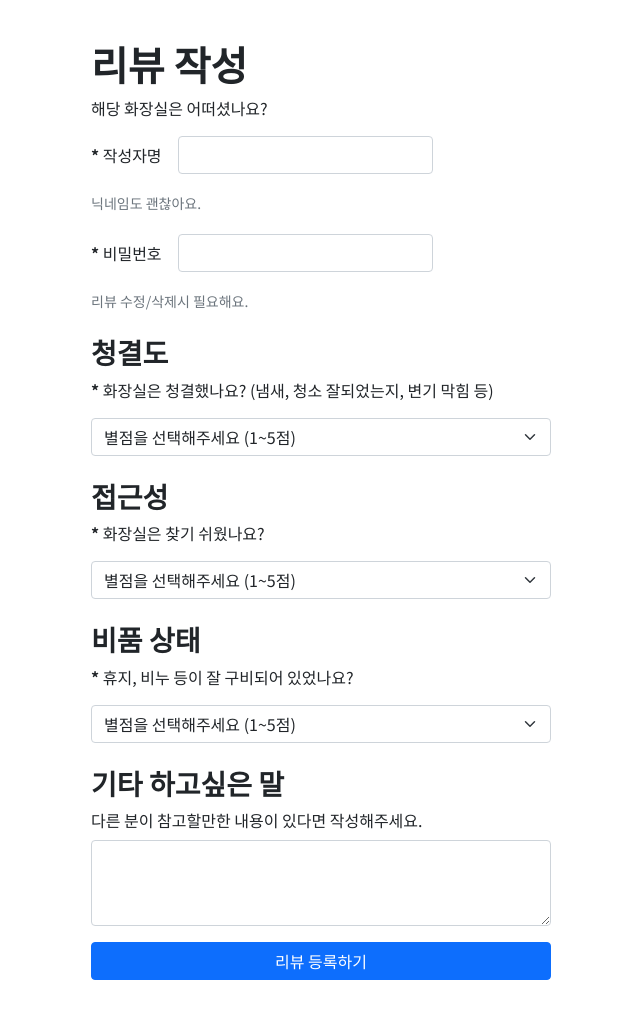
After one commit to swjeno/naturecallsme, a Flask app: template templates/review/write/review_write.html in a window 1280 px wide. The commit adds this page. Shown: the whole page, without its empty margins (319-959 px from the left). Run offline with Flask 2, Linux system fonts and the light colour scheme; the template is opened without the code that fills it: most values are stand-ins (such as "Sample title", 1, 10 or a date in 2020).

Commit message:
정현님 리뷰 등록 내용 병합

```diff
--- /dev/null
+++ b/app2.py
@@ -0,0 +1,68 @@
+from flask import Flask, render_template, request, jsonify
+from pymongo import MongoClient
+
+client = MongoClient("mongodb+srv://아이디:비밀번호@Cluster0.qvsvsek.mongodb.net/?retryWrites=true&w=majority")
+db = client.dbsparta
+
+app = Flask(__name__)
+
+
+# 리뷰 작성 화면 (/review/write/화장실번호)
+@app.route('/review/write/<toilet_num_receive>')
+def review_write_page(toilet_num_receive):
+    return render_template('review_write.html', toilet_num=toilet_num_receive)
+
+
+# 리뷰 등록 API
+@app.route("/api/review/write", methods=["POST"])
+def review_post():
+    review_id = get_next_sequence()
+
+    toilet_num_receive = request.form['toilet_num_give']
+    name_receive = request.form['name_give']
+    password_receive = request.form['password_give']
+    cleanliness_receive = request.form['cleanliness_give']
+    accessibility_receive = request.form['accessibility_give']
+    equipment_receive = request.form['equipment_give']
+    text_receive = request.form['text_give']
+
+    total_score = int(cleanliness_receive) + int(accessibility_receive) + int(equipment_receive)
+    overall_grade = round(total_score / 3, 2)
+
+    review = {
+        '_id': review_id,
+        'is_deleted': 'no',
+        'toilet_num': int(toilet_num_receive),
+        'name': name_receive,
+        'password': password_receive,
+        'cleanliness': int(cleanliness_receive),
+        'accessibility': int(accessibility_receive),
+        'equipment': int(equipment_receive),
+        'overall_grade': overall_grade,
+        'text': text_receive,
+    }
+
+    try:
+        db.toilet_review.insert_one(review)
+
+    except:
+        print(review)
+        return jsonify({'msg': '리뷰 등록에 실패했습니다.'})
+
+    else:
+        print(review)
+        return jsonify({'msg': '리뷰 등록이 완료되었습니다.'})
+
+
+# 리뷰 ID 구현을 위한 함수
+def get_next_sequence():
+    ret = db.toilet_review_counter.find_one_and_update(
+        {"_id": "review_id"},
+        {"$inc": {"seq": 1}},
+        new=True
+    )
+    return ret['seq']
+
+
+if __name__ == '__main__':
+    app.run('0.0.0.0', port=8000, debug=True)
--- a/templates/Index.html
+++ b/templates/Index.html
@@ -21,13 +21,11 @@
       <button onclick="inputDB()" type="button">db에 정보 넣기</button>
       <button onclick="getcoords()" type="button">json좌표받기(공공API)</button>
       <button onclick="getJSON()" type="button">json좌표받기(내부API))</button>
-
     </div>
     <div>
       카카오맵 들어갈자리
       <p>
         <button onclick="myLocation()" type="button">찾아줘!!</button>
-        <button onclick="toiletLoc()" type="button">찾아줘!!(마커표시)</button>
       </p>
       <p id="result"></p>
       <div id="map" style="width: 500px; height: 400px"></div>
--- /dev/null
+++ b/templates/review/write/review_write.html
@@ -0,0 +1,248 @@
+<!DOCTYPE html>
+<html lang="en">
+  <head>
+    <meta charset="UTF-8" />
+    <meta http-equiv="X-UA-Compatible" content="IE=edge" />
+    <meta name="viewport" content="width=device-width, initial-scale=1.0" />
+
+    <meta property="og:title" content="급해! 화장실 리뷰 등록하기" />
+    <meta property="og:description" content="화장실 리뷰 등록하는 화면" />
+    <meta property="og:image" content="" />
+
+    <link
+      href="https://cdn.jsdelivr.net/npm/bootstrap@5.0.2/dist/css/bootstrap.min.css"
+      rel="stylesheet"
+      integrity="sha384-EVSTQN3/azprG1Anm3QDgpJLIm9Nao0Yz1ztcQTwFspd3yD65VohhpuuCOmLASjC"
+      crossorigin="anonymous"
+    />
+    <script src="https://ajax.googleapis.com/ajax/libs/jquery/3.5.1/jquery.min.js"></script>
+    <script
+      src="https://cdn.jsdelivr.net/npm/bootstrap@5.0.2/dist/js/bootstrap.bundle.min.js"
+      integrity="sha384-MrcW6ZMFYlzcLA8Nl+NtUVF0sA7MsXsP1UyJoMp4YLEuNSfAP+JcXn/tWtIaxVXM"
+      crossorigin="anonymous"
+    ></script>
+
+    <title>급해! - 화장실 리뷰 등록하기</title>
+
+    <link
+      href="https://fonts.googleapis.com/css2?family=Noto+Sans+KR:wght@400;700&display=swap"
+      rel="stylesheet"
+    />
+
+    <style>
+      * {
+        font-family: "Noto Sans KR", sans-serif;
+      }
+
+      h1,
+      h2,
+      h3 {
+        font-weight: bold;
+      }
+
+      .wrap {
+        width: 95%;
+        max-width: 500px;
+        margin: 20px auto 20px auto;
+        padding: 20px;
+      }
+    </style>
+    <script>
+      $(document).ready(function () {
+
+      });
+
+      function save_review() {
+          let toilet_num = {{ toilet_num }}; // /review/write/<toilet_num>
+
+          let name = $('#username').val();
+          let password = $('#password').val();
+          let cleanliness = $('#cleanliness').val();
+          let accessibility = $('#accessibility').val();
+          let equipment = $('#equipment').val();
+          let text_review = $('#text-review').val();
+
+          /* 필수 항목 누락된 게 있는지 체크 */
+          if (name === '') {
+              $('#username').focus();
+              alert("작성자명을 입력해주세요.");
+              return false;
+          }
+          if (password === '') {
+              $('#password').focus();
+              alert("비밀번호를 입력해주세요.");
+              return false;
+          }
+          if (cleanliness === '') {
+              $('#cleanliness').focus();
+              alert("청결도 평점을 매겨주세요.");
+              return false;
+          }
+          if (accessibility === '') {
+              $('#accessibility').focus();
+              alert("접근성 평점을 매겨주세요.");
+              return false;
+          }
+          if (equipment === '') {
+              $('#equipment').focus();
+              alert("비품 상태 평점을 매겨주세요.");
+              return false;
+          }
+
+          /* 텍스트 리뷰 없다면 'none'으로 두기 */
+          if (text_review === '') {
+              text_review = 'none';
+          }
+
+          /* 누락된 항목 없다면 등록할건지 물어보기 */
+          let confirmation = confirm("리뷰를 등록하시겠습니까?");
+          if (confirmation === true) {
+              $.ajax({
+                  type: 'POST',
+                  url: '/api/review/write',
+                  data: {
+                      toilet_num_give: toilet_num,
+                      name_give: name,
+                      password_give: password,
+                      cleanliness_give: cleanliness,
+                      accessibility_give: accessibility,
+                      equipment_give: equipment,
+                      text_give: text_review
+                  },
+                  success: function (response) {
+                      alert(response['msg']);
+                      // window.location.href("../review"); // 리뷰 조회 화면으로 이동
+                  }
+              });
+          } else {
+              alert('리뷰 등록이 취소되었습니다.');
+          }
+      }
+    </script>
+  </head>
+  <body>
+    <div class="wrap">
+      <h1>리뷰 작성</h1>
+      <p>해당 화장실은 어떠셨나요?</p>
+      <form name="review">
+        <div>
+          <div class="row g-3 align-items-center">
+            <div class="col-auto">
+              <label for="username" class="col-form-label">
+                <span style="font-weight: bold">*</span> 작성자명
+              </label>
+            </div>
+            <div class="col-auto">
+              <input
+                type="text"
+                name="username"
+                id="username"
+                class="form-control"
+                aria-describedby="usernameHelpInline"
+              />
+            </div>
+            <div class="col-auto">
+              <span id="usernameHelpInline" class="form-text">
+                닉네임도 괜찮아요.
+              </span>
+            </div>
+          </div>
+          <div class="row g-3 align-items-center mt-1">
+            <div class="col-auto">
+              <label for="password" class="col-form-label">
+                <span style="font-weight: bold">*</span> 비밀번호
+              </label>
+            </div>
+            <div class="col-auto">
+              <input
+                type="password"
+                name="password"
+                id="password"
+                class="form-control"
+                aria-describedby="passwordHelpInline"
+              />
+            </div>
+            <div class="col-auto">
+              <span id="passwordHelpInline" class="form-text">
+                리뷰 수정/삭제시 필요해요.
+              </span>
+            </div>
+          </div>
+        </div>
+        <div class="mt-4">
+          <h3>청결도</h3>
+          <p>
+            <span style="font-weight: bold">*</span> 화장실은 청결했나요? (냄새,
+            청소 잘되었는지, 변기 막힘 등)
+          </p>
+          <select
+            class="form-select"
+            name="cleanliness"
+            id="cleanliness"
+            aria-label="cleanlinessScore"
+          >
+            <option value="" selected>별점을 선택해주세요 (1~5점)</option>
+            <option value="1">⭐ (1점)</option>
+            <option value="2">⭐⭐ (2점)</option>
+            <option value="3">⭐⭐⭐ (3점)</option>
+            <option value="4">⭐⭐⭐⭐ (4점)</option>
+            <option value="5">⭐⭐⭐⭐⭐ (5점)</option>
+          </select>
+        </div>
+        <div class="mt-4">
+          <h3>접근성</h3>
+          <p>
+            <span style="font-weight: bold">*</span> 화장실은 찾기 쉬웠나요?
+          </p>
+          <select
+            class="form-select"
+            name="accessibility"
+            id="accessibility"
+            aria-label="accessibilityScore"
+          >
+            <option value="" selected>별점을 선택해주세요 (1~5점)</option>
+            <option value="1">⭐ (1점)</option>
+            <option value="2">⭐⭐ (2점)</option>
+            <option value="3">⭐⭐⭐ (3점)</option>
+            <option value="4">⭐⭐⭐⭐ (4점)</option>
+            <option value="5">⭐⭐⭐⭐⭐ (5점)</option>
+          </select>
+        </div>
+        <div class="mt-4">
+          <h3>비품 상태</h3>
+          <p>
+            <span style="font-weight: bold">*</span> 휴지, 비누 등이 잘 구비되어
+            있었나요?
+          </p>
+          <select
+            class="form-select"
+            name="equipment"
+            id="equipment"
+            aria-label="equipmentScore"
+          >
+            <option value="" selected>별점을 선택해주세요 (1~5점)</option>
+            <option value="1">⭐ (1점)</option>
+            <option value="2">⭐⭐ (2점)</option>
+            <option value="3">⭐⭐⭐ (3점)</option>
+            <option value="4">⭐⭐⭐⭐ (4점)</option>
+            <option value="5">⭐⭐⭐⭐⭐ (5점)</option>
+          </select>
+        </div>
+        <div class="mt-4">
+          <h3>기타 하고싶은 말</h3>
+          <div class="mb-3">
+            <label for="text-review" class="form-label"
+              >다른 분이 참고할만한 내용이 있다면 작성해주세요.</label
+            >
+            <textarea class="form-control" id="text-review" rows="3"></textarea>
+          </div>
+        </div>
+        <div class="d-grid gap-2">
+          <button class="btn btn-primary" type="button" onclick="save_review()">
+            리뷰 등록하기
+          </button>
+        </div>
+      </form>
+    </div>
+  </body>
+</html>
```
Also changed, not shown: app.py (+108 -9 lines), static/app.js (+0 -39 lines).
